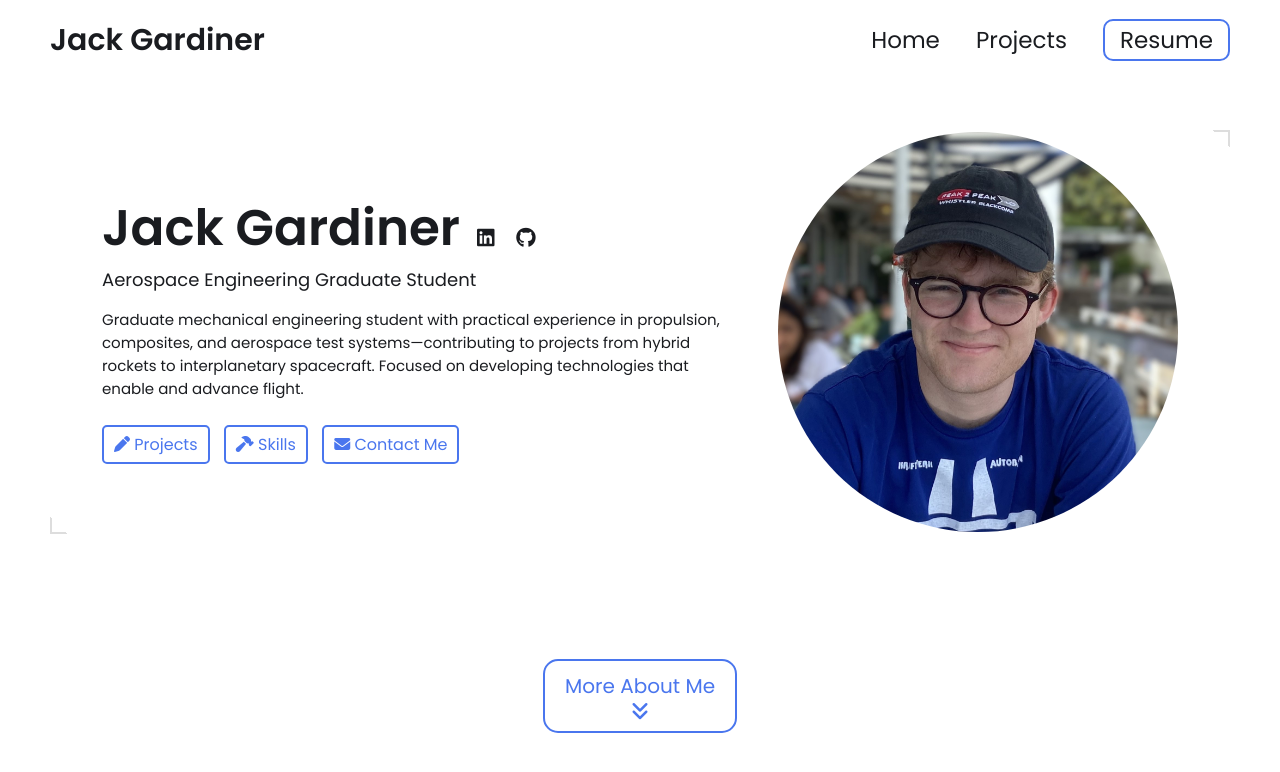
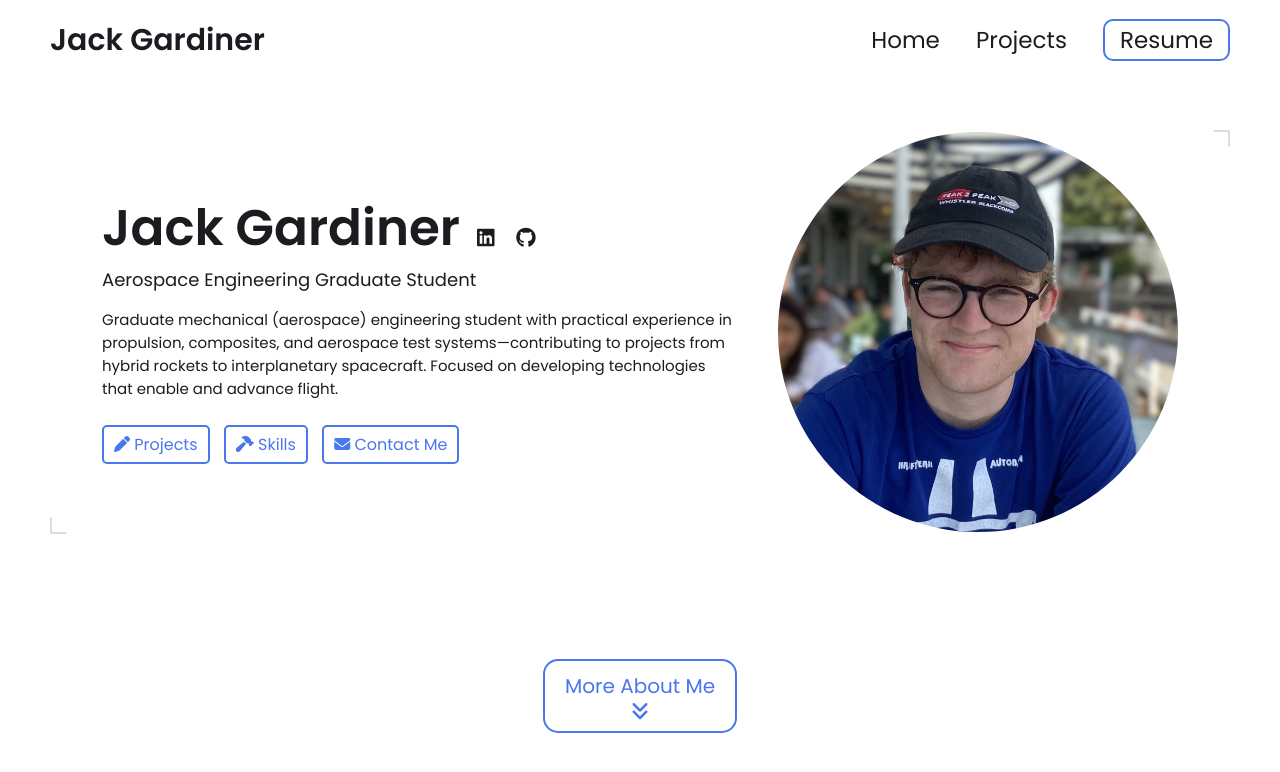
Before and after one commit to JackGardiner/JackGardiner.github.io, a Jekyll site: the page built from index.html, in a window 1280 px wide and 900 px high. Shown: the top 772 px of the window. Built offline with Jekyll 4.4.1, drawn with Linux system fonts in a browser that asks for light colours.

```diff
--- a/_config.yml
+++ b/_config.yml
@@ -15,7 +15,7 @@ title: Jack Gardiner's Portfolio # This is what shows up in the tab of the brows
 name: Jack Gardiner
 headline: Aerospace Engineering Graduate Student
 description: >- # dont remove this line. this will ignore all new lines until the next section
-  Graduate mechanical engineering student with practical experience in propulsion, composites, and aerospace test
+  Graduate mechanical (aerospace) engineering student with practical experience in propulsion, composites, and aerospace test
   systems—contributing to projects from hybrid rockets to interplanetary spacecraft. Focused on developing technologies
   that enable and advance flight.
 
```
Also changed, not shown: 1 other file.
